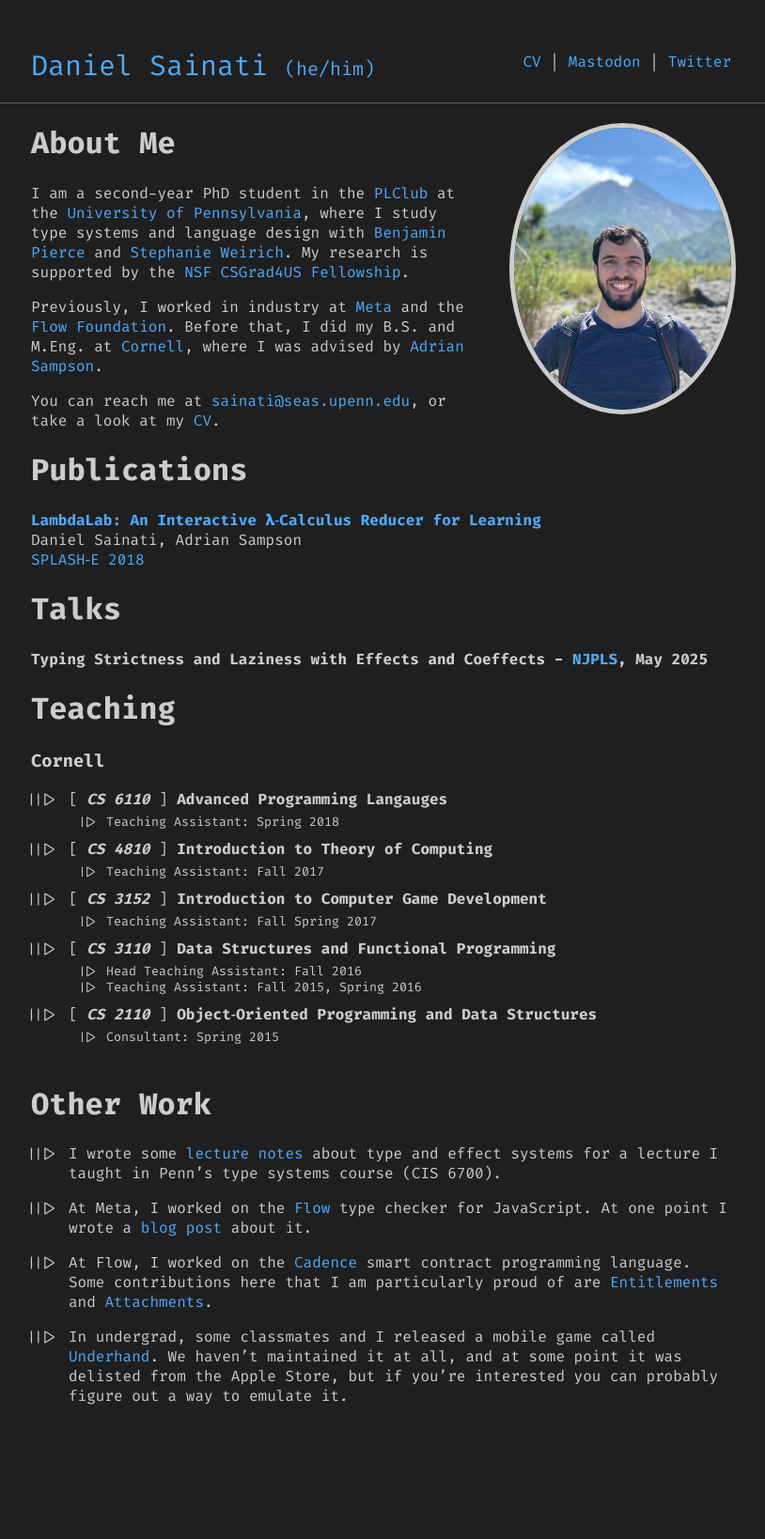
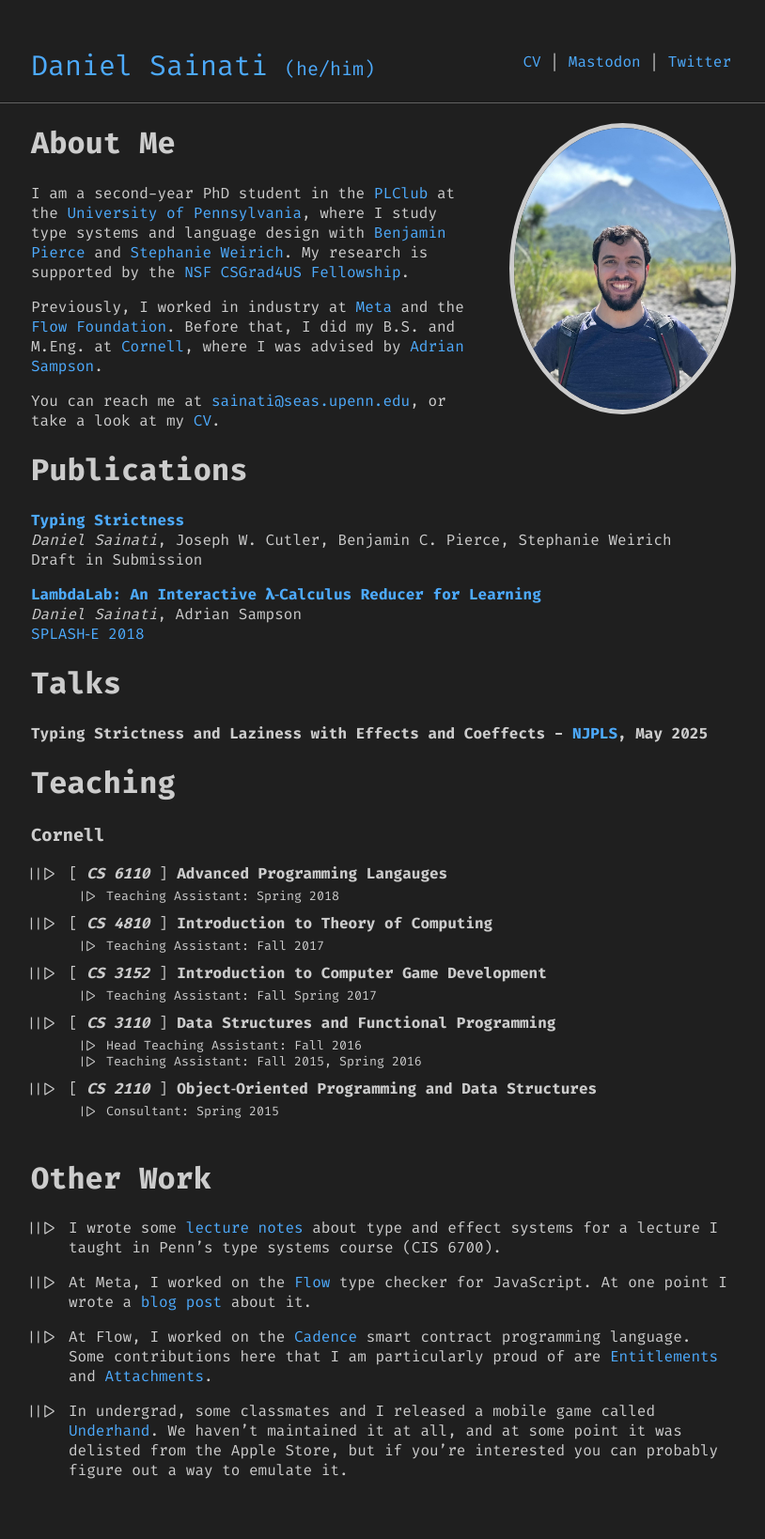
Before and after one commit to dsainati1/website, a Jekyll site: the page built from index.md, in a window 1280 px wide. Shown: the whole page at 94% size, without its empty margins (232-1046 px from the left). Built offline with Jekyll 4.4.1, drawn with Linux system fonts in a browser that asks for light colours; before the commit the page ends 1559 px from its top, so only the background shows below that.

Commit message:
update yml

```diff
--- a/index.md
+++ b/index.md
@@ -16,8 +16,12 @@ You can reach me at [sainati@seas.upenn.edu](mailto:sainati@seas.upenn.edu), or
 
 # Publications
 
+**[Typing Strictness](./typing-strictness-draft.pdf)**\
+*Daniel Sainati*, Joseph W. Cutler, Benjamin C. Pierce, Stephanie Weirich\
+Draft in Submission
+
 **[LambdaLab: An Interactive 𝛌‑Calculus Reducer for Learning](https://www.cs.cornell.edu/~asampson/media/papers/lambdalab-splashe2018.pdf)**\
-Daniel Sainati, Adrian Sampson\
+*Daniel Sainati*, Adrian Sampson\
 [SPLASH‑E 2018](https://2018.splashcon.org/track/splash-2018-SPLASH-E?)
 
 # Talks
```
Also changed, not shown: .cpanel.yml, 2 other files.
